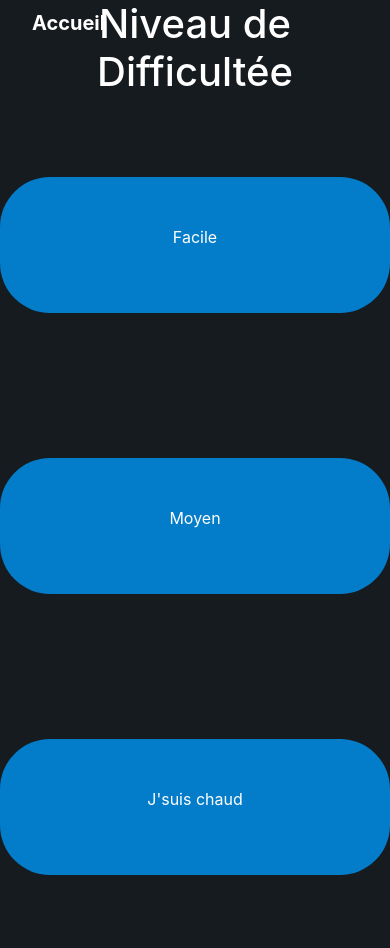
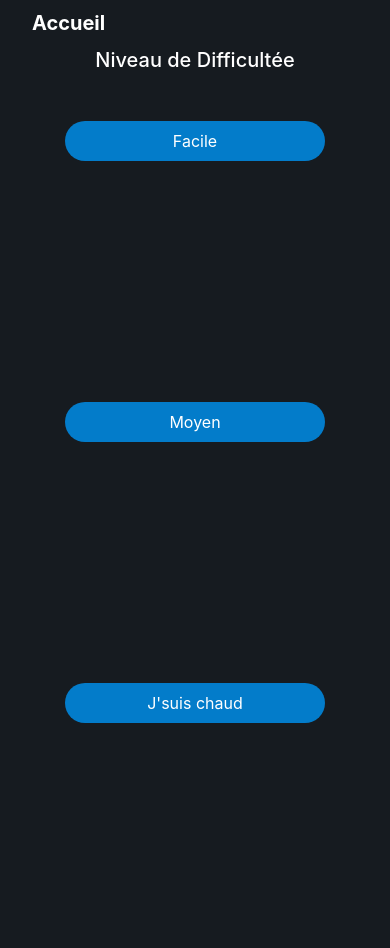
Before and after one commit to jessyfouace/calculjs, a PHP site: page /calculmental/views/calculVue.php?method=1 in a window 390 px wide. After the commit the page ends 723 px from the top, so only its background shows below. Run offline with PHP 8.4, Linux system fonts and the light colour scheme; the template is opened without the code that fills it, so the values that code supplies are empty; a stand-in replaces the project's code that opens the database connection.

Commit message:
add responsive

```diff
--- a/views/calculVue.php
+++ b/views/calculVue.php
@@ -1,21 +1,21 @@
 <?php
 include("template/header.php"); ?>
 
-<h1 class="text-white col-12 text-center">Niveau de Difficultée</h1>
+<h1 class="text-white col-12 text-center size50 my-auto position-absolute pt-5">Niveau de Difficultée</h1>
 <div class="row col-12 m-0 p-0 bg-page" style="min-height: 100vh">
-    <div class="col-lg-4 m-0 p-0 text-center mx-auto d-flex">
+    <div class="col-8 col-lg-4 m-0 p-0 text-center mx-auto d-flex">
         <a href="<?= $url . '/type/' . $_GET['method'] ?>/facile" class="backgroundButton col-lg-8 mx-auto my-auto">
-            <p class="p-5 text-white">Facile</p>
+            <p class="p-2 p-md-5 my-auto text-white">Facile</p>
         </a>
     </div>
-    <div class="col-lg-4 m-0 p-0 text-center mx-auto d-flex">
+    <div class="col-8 col-lg-4 m-0 p-0 text-center mx-auto d-flex">
         <a href="<?= $url . '/type/' . $_GET['method'] ?>/moyen" class="backgroundButton col-lg-8 mx-auto my-auto">
-            <p class="p-5 text-white">Moyen</p>
+            <p class="p-2 p-md-5 my-auto text-white">Moyen</p>
         </a>
     </div>
-    <div class="col-lg-4 m-0 p-0 text-center mx-auto d-flex">
+    <div class="col-8 col-lg-4 m-0 p-0 text-center mx-auto d-flex">
         <a href="<?= $url . '/type/' . $_GET['method'] ?>/difficile" class="backgroundButton col-lg-8 mx-auto my-auto">
-            <p class="p-5 text-white">J'suis chaud</p>
+            <p class="p-2 p-md-5 my-auto text-white">J'suis chaud</p>
         </a>
     </div>
 </div>
```
Also changed, not shown: views/indexVue.php (+10 -10 lines), views/typeVue.php (+5 -5 lines).
